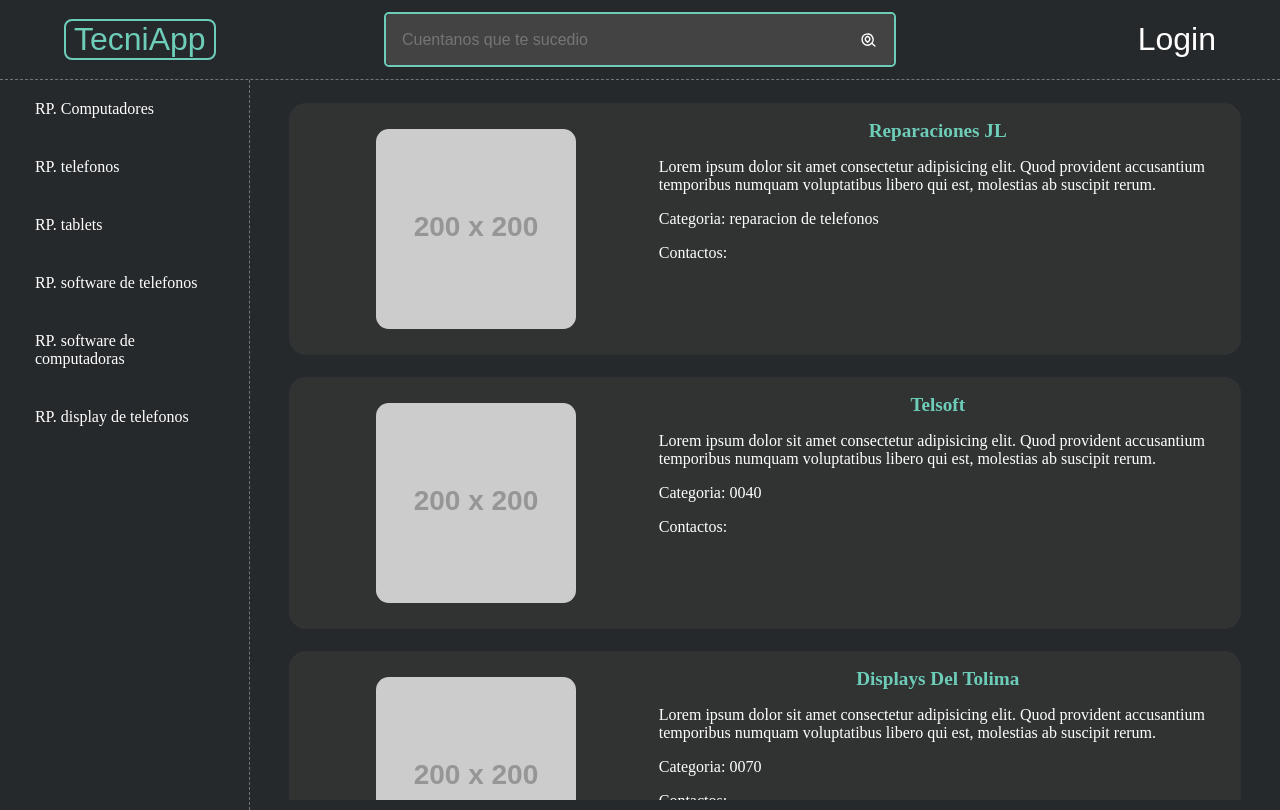
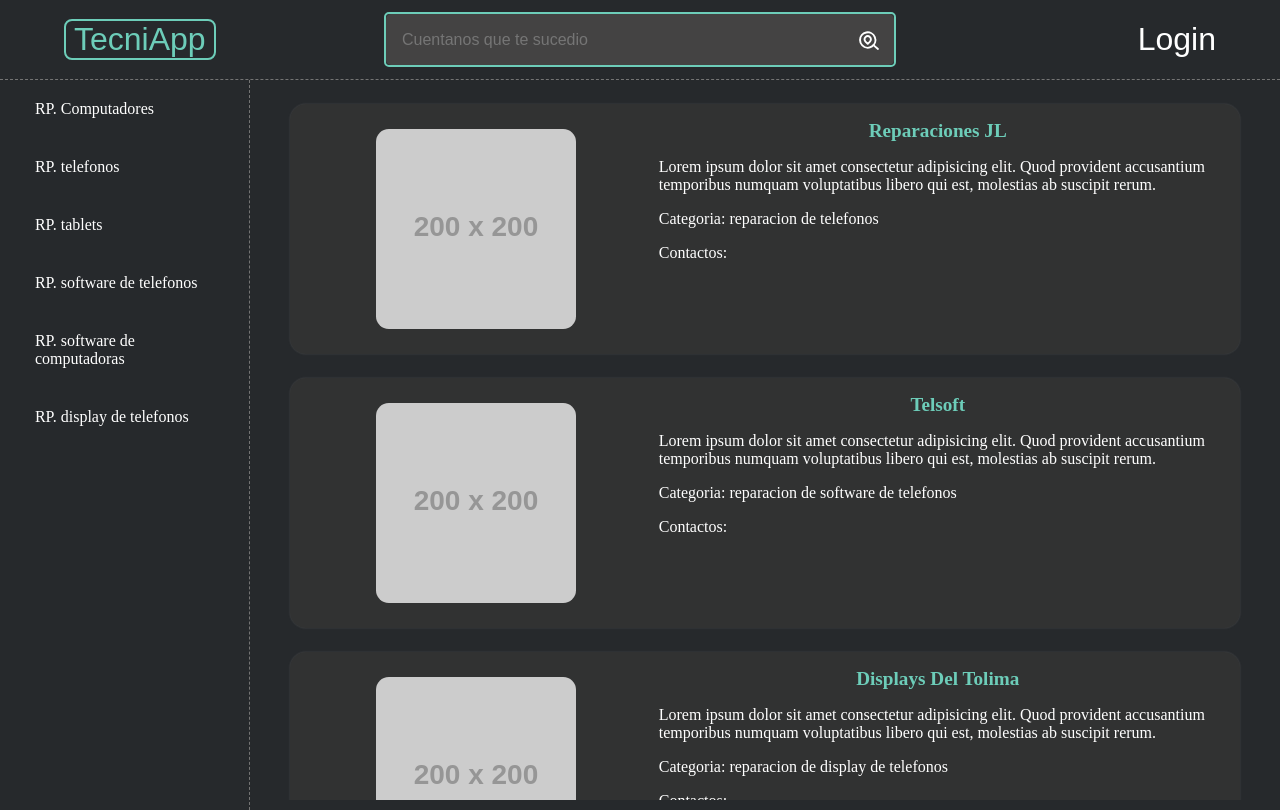
Before and after one commit to kevinsr09/tecniapp-vue, a Vue app: page / in a window 1280 px wide. Built offline with nearby package versions, Linux system fonts and the light colour scheme; a web font is replaced by a local one.

Commit message:
proyecto listo para presentar

```diff
--- a/src/App.vue
+++ b/src/App.vue
@@ -126,6 +126,13 @@ ul{
   background-color: #6DCDB9;
 }
 
+.content::-webkit-scrollbar-button{
+  width: 1rem;
+  height: .8rem;
+  border-radius: .2rem;
+  background-color: transparent;
+}
+
 
 .main{
 
--- a/src/components/CardItem.vue
+++ b/src/components/CardItem.vue
@@ -40,7 +40,7 @@ export default {
   <article >
 
     <picture class="item-picture">
-      <img :src="img" class="picture-img" alt="Imagen del negocio">
+      <img :src="img" class="picture-img" alt="Imagen del negocio" loading="lazy">
     </picture>
 
 
--- a/src/components/ListItem.vue
+++ b/src/components/ListItem.vue
@@ -1,10 +1,7 @@
 <script>
 
-import { data } from '../data/data.js'
 import { dataFilter } from '../data/data_filter.js'
-
 import CardItem from './CardItem.vue'
-import { categories } from '../data/categories'
 
 export default{
 
@@ -28,23 +25,12 @@ export default{
   },
 
   computed:{
-    tecnicos(){
-      return data()
-    },
-
-    categories(){
-      return categories()
-    },
 
     listTecnicos(){
-        return (this.categoryList == "all")
-        ? this.tecnicos
-        : this.tecnicos.filter(tec => tec.categoria == this.categoryList).filter(tec => tec.categoria = this.categories[this.categoryList])
+      return dataFilter(this.categoryList)
     },
-    viewTecnicos(){
-      return dataFilter(this.tecnicos, this.categoryList, this.categories)
-    }
   },
+
 
   methods:{
   },
@@ -57,7 +43,7 @@ export default{
 <template>
   <div>
 
-    <CardItem v-for="tecnico of viewTecnicos" :key="tecnico.id" :nombreTaller="tecnico.nombreTaller" :descripcion="tecnico.descripcion" :categoria="tecnico.categoria" :id="tecnico.id" :img="tecnico.img"/>
+    <CardItem v-for="tecnico of listTecnicos" :key="tecnico.id" :nombreTaller="tecnico.nombreTaller" :descripcion="tecnico.descripcion" :categoria="tecnico.categoria" :id="tecnico.id" :img="tecnico.img"/>
 
   </div>
 
--- a/src/components/MainHeader.vue
+++ b/src/components/MainHeader.vue
@@ -159,7 +159,7 @@ header{
 .form-search-submit img{
 
   display: block;
-  width: clamp(1rem,60%, 3rem);
+  width: clamp(2rem,60%, 3rem);
   height: auto;
 
 }
--- a/src/data/api_send.js
+++ b/src/data/api_send.js
@@ -29,7 +29,7 @@ export function apiSend(msg){
   headers: {
 
     "Content-Type": "application/json",
-    "Authorization": "Bearer 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"
+    "Authorization": "Bearer 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"
   }
 }
 }
--- a/src/data/data_filter.js
+++ b/src/data/data_filter.js
@@ -1,23 +1,29 @@
+import { data } from './data'
+import { categories } from './categories'
+const categorias = categories()
 
-export function dataFilter(data, category, categories){
+export function dataFilter(category='all'){
+
+  const datos = data()
 
   if(category == 'all'){
 
-    const categoriesValues = Object.values(categories)
-    const categoriesKeys = Object.keys(categories)
-    const categoriesLength = Object.keys(categories).length
+    const categoriasValues = Object.values(categorias)
+    const categoriasKeys = Object.keys(categorias)
+    const categoriasLength = Object.keys(categorias).length
 
-    for(let i = 0; i < data.length; i++){
+    for(let i = 0; i < datos.length; i++){
 
-      for(let j = 0; j < categoriesLength; j++){
+      for(let j = 0; j < categoriasLength; j++){
 
-        if(data[i].categoria == categoriesKeys[j]){
-          data[i].categoria = categoriesValues[j]
+        if(datos[i].categoria == categoriasKeys[j]){
+          datos[i].categoria = categoriasValues[j]
         }
       }
-      return data
     }
+    return datos
+
   }else{
-    return data.filter(tec => tec.categoria == category).filter(tec => tec.categoria = categories[category])
+    return datos.filter(tec => tec.categoria == category).filter(tec => tec.categoria = categorias[category])
   }
 }
```
